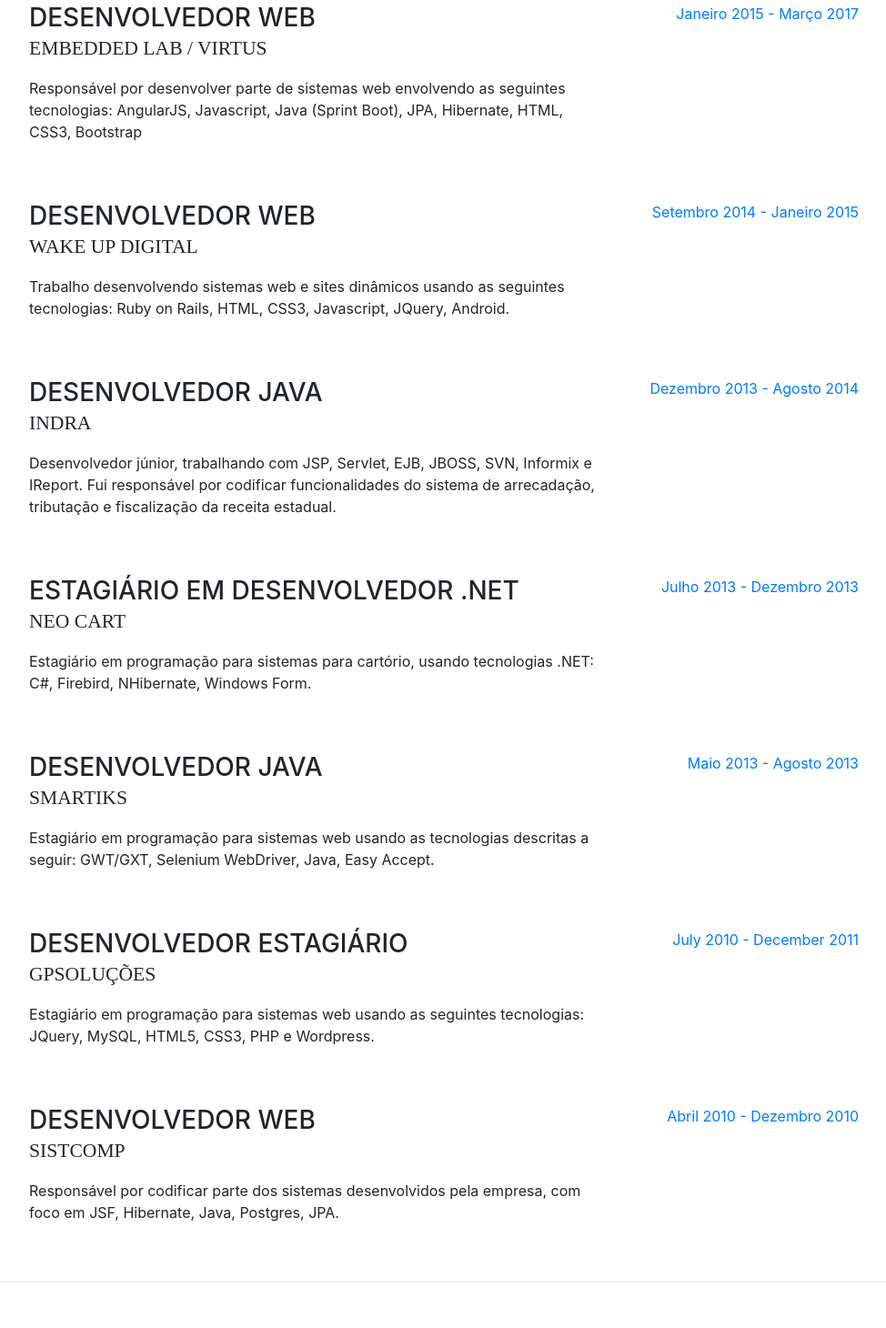
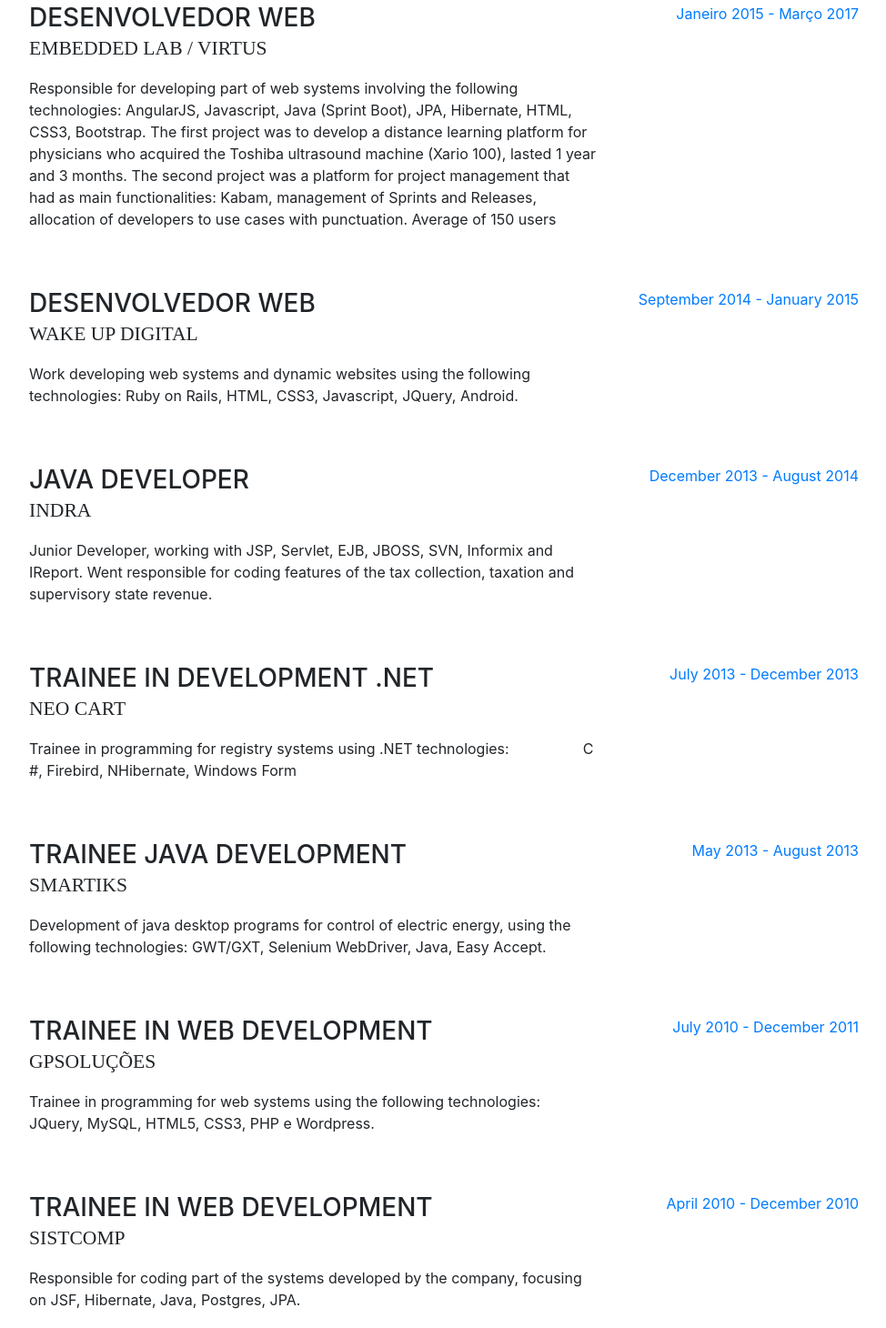
Before and after one commit to kaweramon/kaweramon.github.io, a website with bundled scripts: page index.html in a window 1280 px wide. Shown: the part 1149-2609 px from the top of the page at 91% size, without its empty margins (288-1262 px from the left). Built offline with nearby package versions, Linux system fonts and the light colour scheme; a web font is replaced by a local one.

Commit message:
changing to english and more details

```diff
--- a/index.html
+++ b/index.html
@@ -8,7 +8,7 @@
     <meta name="description" content="">
     <meta name="author" content="">
 
-    <title>Resume - Start Bootstrap Theme</title>
+    <title>Resume - Kawe Ramon</title>
 
     <!-- Bootstrap core CSS -->
     <link href="vendor/bootstrap/css/bootstrap.min.css" rel="stylesheet">
@@ -40,16 +40,16 @@
       <div class="collapse navbar-collapse" id="navbarSupportedContent">
         <ul class="navbar-nav">
           <li class="nav-item">
-            <a class="nav-link js-scroll-trigger" href="#about">Sobre</a>
+            <a class="nav-link js-scroll-trigger" href="#about">About</a>
           </li>
           <li class="nav-item">
-            <a class="nav-link js-scroll-trigger" href="#experience">Experiência</a>
+            <a class="nav-link js-scroll-trigger" href="#experience">Experience</a>
           </li>
           <li class="nav-item">
-            <a class="nav-link js-scroll-trigger" href="#education">Educação</a>
+            <a class="nav-link js-scroll-trigger" href="#education">Education</a>
           </li>
           <li class="nav-item">
-            <a class="nav-link js-scroll-trigger" href="#skills">Habilidades</a>
+            <a class="nav-link js-scroll-trigger" href="#skills">Skills</a>
           </li>
           <!--<li class="nav-item">
             <a class="nav-link js-scroll-trigger" href="#interests">Interesses</a>
@@ -68,7 +68,7 @@
           <h1 class="mb-0">Kawe
             <span class="text-primary">Ramon</span>
           </h1>
-          <div class="subheading mb-5">Rua José da Aunciação Santoa, 12 - João Pessoa, PB, Brazil
+          <div class="subheading mb-5">12, José da Aunciação Santo - João Pessoa, PB, Brazil
             <a href="mailto:name@email.com">kawe.ufpbsi@gmail.com</a>
           </div>
           <!--<p class="mb-5">I am experienced in leveraging agile frameworks to provide a robust synopsis for
@@ -117,10 +117,10 @@
 
           <div class="resume-item d-flex flex-column flex-md-row mb-5">
             <div class="resume-content mr-auto">
-              <h3 class="mb-0">Desenvolvedor Web</h3>
+              <h3 class="mb-0">Developer Web</h3>
               <div class="subheading mb-3">G2 Soft</div>
-              <p>Desenvolvimento de sistemas web para automação comercial de varejo e atacado envolvendo as tecnologias:
-                Angular 2, Javascript, Java (Sprint Boot), JPA, Hibernate, HTML 5, CSS 3, Bootstrap</p>
+              <p>Development of web systems for retail and wholesale commercial automation involving this technologies:
+                Angular 2, Javascript, Java (Sprint Boot), JPA, Hibernate, HTML 5, CSS 3, Bootstrap. Average of 500 users.</p>
             </div>
             <div class="resume-date text-md-right">
               <span class="text-primary">Maio 2017 - Presente</span>
@@ -131,8 +131,13 @@
             <div class="resume-content mr-auto">
               <h3 class="mb-0">Desenvolvedor Web</h3>
               <div class="subheading mb-3">Embedded Lab / Virtus</div>
-              <p>Responsável por desenvolver parte de sistemas web envolvendo as seguintes tecnologias:
-                AngularJS, Javascript, Java (Sprint Boot), JPA, Hibernate, HTML, CSS3, Bootstrap</p>
+              <p>Responsible for developing part of web systems involving the following technologies:
+                AngularJS, Javascript, Java (Sprint Boot), JPA, Hibernate, HTML, CSS3, Bootstrap.
+                The first project was to develop a distance learning platform for physicians who acquired the Toshiba
+                ultrasound machine (Xario 100), lasted 1 year and 3 months.
+                The second project was a platform for project management that had as main functionalities:
+                Kabam, management of Sprints and Releases, allocation of developers to use cases with punctuation.
+                Average of 150 users</p>
             </div>
             <div class="resume-date text-md-right">
               <span class="text-primary">Janeiro 2015 - Março 2017</span>
@@ -143,56 +148,56 @@
             <div class="resume-content mr-auto">
               <h3 class="mb-0">Desenvolvedor Web</h3>
               <div class="subheading mb-3">Wake Up Digital</div>
-              <p>Trabalho desenvolvendo sistemas web e sites dinâmicos usando as seguintes tecnologias: Ruby on Rails,
+              <p>Work developing web systems and dynamic websites using the following technologies: Ruby on Rails,
                 HTML, CSS3, Javascript, JQuery, Android.</p>
             </div>
             <div class="resume-date text-md-right">
-              <span class="text-primary">Setembro 2014 - Janeiro 2015</span>
+              <span class="text-primary">September 2014 - January 2015</span>
             </div>
           </div>
 
           <div class="resume-item d-flex flex-column flex-md-row mb-5">
             <div class="resume-content mr-auto">
-              <h3 class="mb-0">Desenvolvedor Java</h3>
+              <h3 class="mb-0">Java Developer</h3>
               <div class="subheading mb-3">Indra</div>
-              <p>Desenvolvedor júnior, trabalhando com JSP, Servlet, EJB, JBOSS, SVN, Informix e IReport. Fui
-                responsável por codificar funcionalidades do sistema de arrecadação, tributação e fiscalização da
-                receita estadual.</p>
+              <p>Junior Developer, working with JSP, Servlet, EJB, JBOSS, SVN, Informix and IReport.
+                Went responsible for coding features of the tax collection, taxation and supervisory
+                state revenue.</p>
             </div>
             <div class="resume-date text-md-right">
-              <span class="text-primary">Dezembro 2013 - Agosto 2014</span>
+              <span class="text-primary">December 2013 - August 2014</span>
             </div>
           </div>
 
           <div class="resume-item d-flex flex-column flex-md-row mb-5">
             <div class="resume-content mr-auto">
-              <h3 class="mb-0">Estagiário em Desenvolvedor .NET</h3>
+              <h3 class="mb-0">Trainee in development .NET</h3>
               <div class="subheading mb-3">Neo Cart</div>
-              <p>Estagiário em programação para sistemas para cartório, usando tecnologias .NET:
-                C#, Firebird, NHibernate, Windows Form.</p>
+              <p>Trainee in programming for registry systems using .NET technologies:
+                 C #, Firebird, NHibernate, Windows Form</p>
             </div>
             <div class="resume-date text-md-right">
-              <span class="text-primary">Julho 2013 - Dezembro 2013</span>
+              <span class="text-primary">July 2013 - December 2013</span>
             </div>
           </div>
 
           <div class="resume-item d-flex flex-column flex-md-row mb-5">
             <div class="resume-content mr-auto">
-              <h3 class="mb-0">Desenvolvedor Java</h3>
+              <h3 class="mb-0">Trainee Java development</h3>
               <div class="subheading mb-3">Smartiks</div>
-              <p>Estagiário em programação para sistemas web usando as tecnologias descritas a seguir:
+              <p>Development of java desktop programs for control of electric energy, using the following technologies:
                 GWT/GXT, Selenium WebDriver, Java, Easy Accept.</p>
             </div>
             <div class="resume-date text-md-right">
-              <span class="text-primary">Maio 2013 - Agosto 2013</span>
+              <span class="text-primary">May 2013 - August 2013</span>
             </div>
           </div>
 
           <div class="resume-item d-flex flex-column flex-md-row mb-5">
             <div class="resume-content mr-auto">
-              <h3 class="mb-0">Desenvolvedor Estagiário</h3>
+              <h3 class="mb-0">Trainee in web development</h3>
               <div class="subheading mb-3">GPSoluções</div>
-              <p>Estagiário em programação para sistemas web usando as seguintes tecnologias:
+              <p>Trainee in programming for web systems using the following technologies:
                 JQuery, MySQL, HTML5, CSS3, PHP e Wordpress.</p>
             </div>
             <div class="resume-date text-md-right">
@@ -202,13 +207,13 @@
 
           <div class="resume-item d-flex flex-column flex-md-row">
             <div class="resume-content mr-auto">
-              <h3 class="mb-0">Desenvolvedor Web</h3>
+              <h3 class="mb-0">Trainee in web development</h3>
               <div class="subheading mb-3">SistComp</div>
-              <p>Responsável por codificar parte dos sistemas desenvolvidos pela empresa, com foco em JSF,
+              <p>Responsible for coding part of the systems developed by the company, focusing on JSF,
                 Hibernate, Java, Postgres, JPA.</p>
             </div>
             <div class="resume-date text-md-right">
-              <span class="text-primary">Abril 2010 - Dezembro 2010</span>
+              <span class="text-primary">April 2010 - December 2010</span>
             </div>
           </div>
 
@@ -221,8 +226,8 @@
           <h2 class="mb-5">Education</h2>
           <div class="resume-item d-flex flex-column flex-md-row mb-5">
             <div class="resume-content mr-auto">
-              <h3 class="mb-0">Universidade Federal da Paraíba</h3>
-              <div class="subheading mb-3">Bacharelado em Sistemas de Informação</div>
+              <h3 class="mb-0">Federal University of Paraiba</h3>
+              <div class="subheading mb-3">Bachelor of Information Systems</div>
               <!--<div>Computer Science - Web Development Track</div>
               <p>GPA: 3.23</p>-->
             </div>
@@ -235,8 +240,8 @@
 
       <section class="resume-section p-3 p-lg-5 d-flex flex-column" id="skills">
         <div class="my-auto">
-          <h2 class="mb-5">Habilidades</h2>
-          <div class="subheading mb-3">Linguagens de Programação e Ferramentas</div>
+          <h2 class="mb-5">Skills</h2>
+          <div class="subheading mb-3">Programming Languages and Tools</div>
           <ul class="list-inline list-icons">
             <li class="list-inline-item">
               <i class="devicons devicons-java"></i>
@@ -267,7 +272,7 @@
           <ul class="fa-ul mb-0">
             <li>
               <i class="fa-li fa fa-check"></i>
-              Design Responsivo</li>
+              Responsive Design</li>
             <li>
               <i class="fa-li fa fa-check"></i>
               Cross Browser Testing &amp; Debugging
@@ -277,7 +282,7 @@
               Cross Functional Teams</li>-->
             <li>
               <i class="fa-li fa fa-check"></i>
-              Desenvolvimento Ágil &amp; Scrum</li>
+              Agile Development &amp; Scrum</li>
           </ul>
         </div>
       </section>
```
